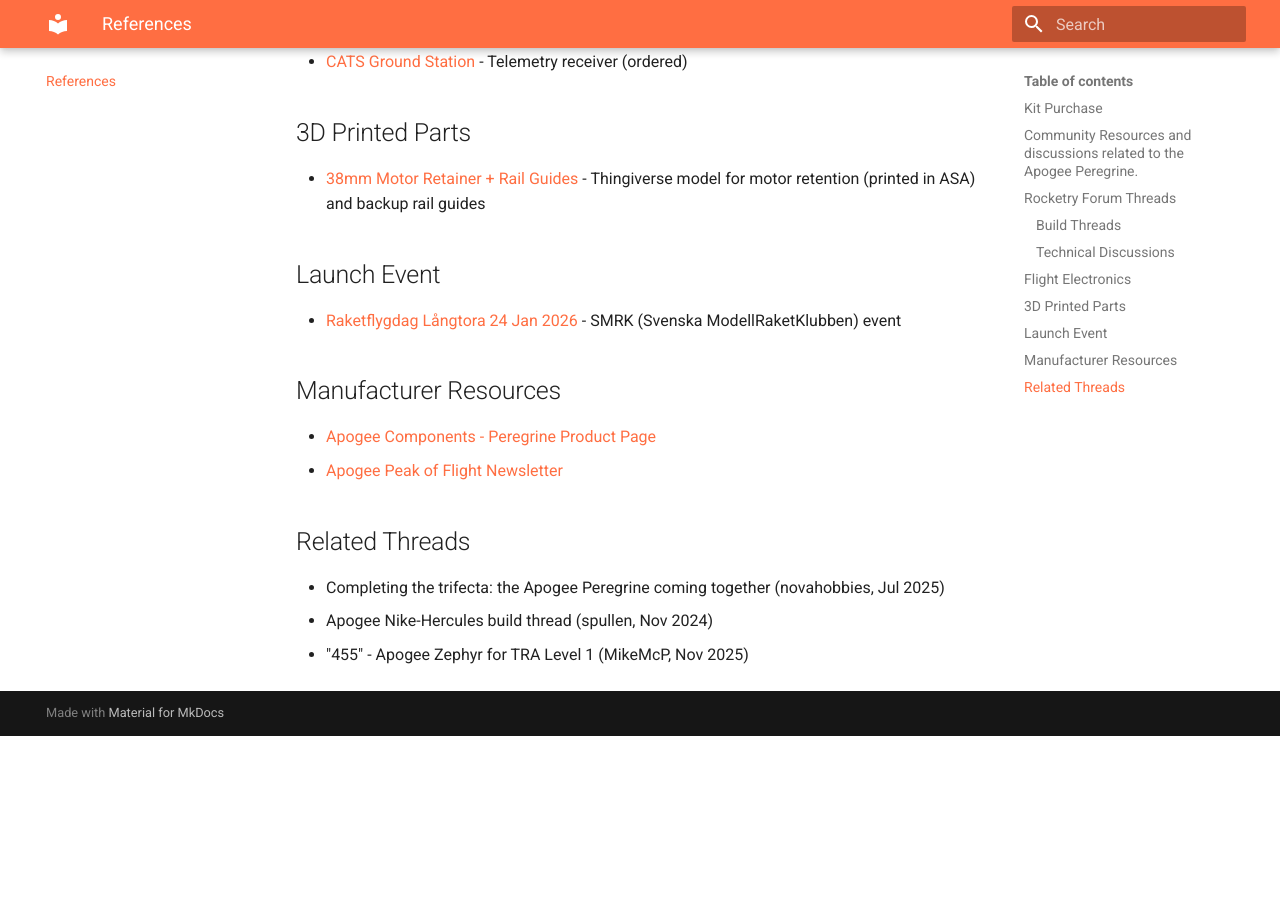
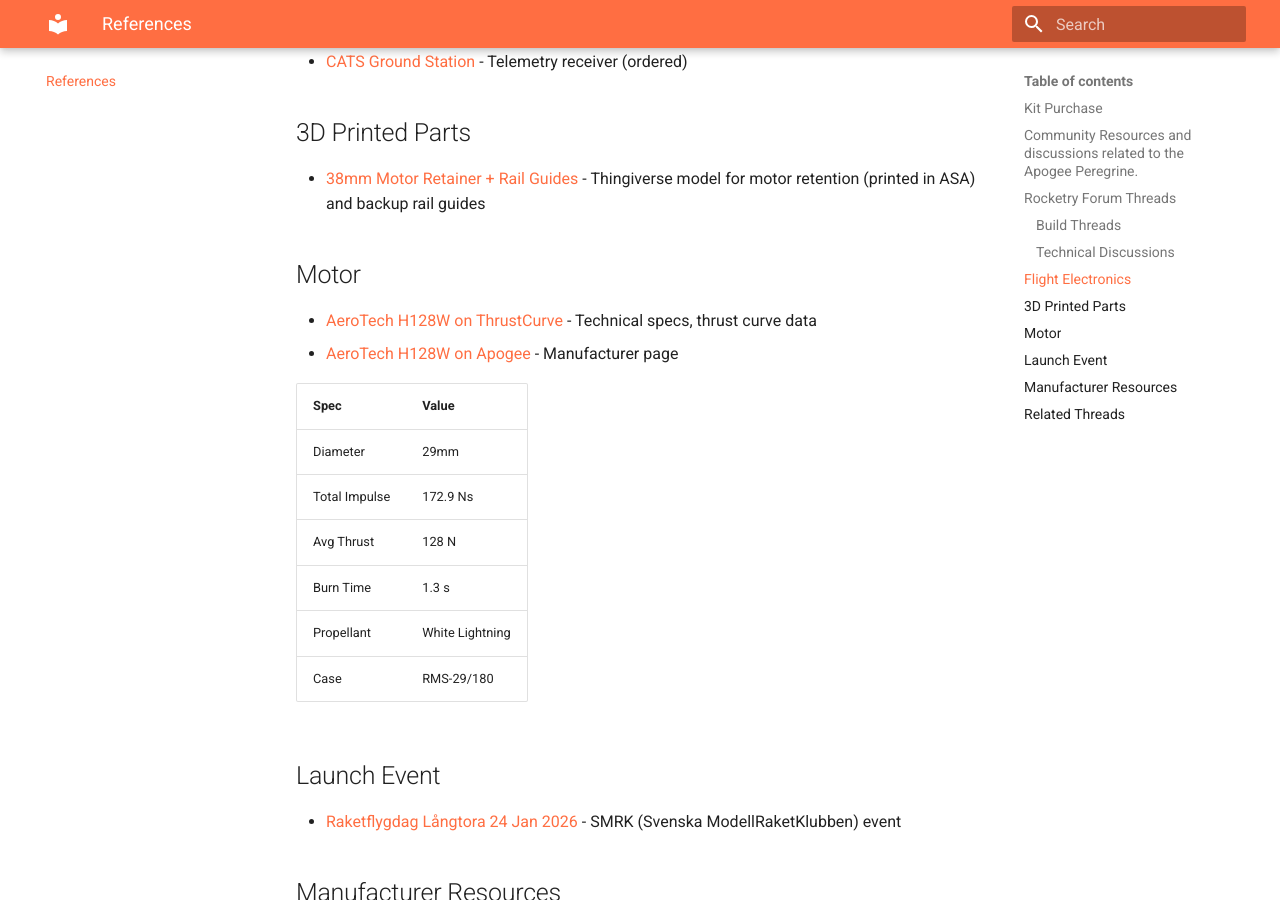
Before and after one commit to tonuonu/MyLevel1Peregrine, an MkDocs documentation site: the page built from docs/references.md, in a window 1280 px wide and 900 px high, scrolled down 1216 px. Built offline with MkDocs 1.6.1 and Material for MkDocs 9.7.7, drawn with Linux system fonts in a browser that asks for light colours; before the commit the page ends 1952 px from its top, so only the background shows below that.

Commit message:
Add AeroTech H128W motor links and specs (ThrustCurve, Apogee)

```diff
--- a/docs/references.md
+++ b/docs/references.md
@@ -36,6 +36,20 @@
 
 - [38mm Motor Retainer + Rail Guides](https://www.thingiverse.com/thing:6780161) - Thingiverse model for motor retention (printed in ASA) and backup rail guides
 
+## Motor
+
+- [AeroTech H128W on ThrustCurve](https://www.thrustcurve.org/motors/AeroTech/H128W/) - Technical specs, thrust curve data
+- [AeroTech H128W on Apogee](https://www.apogeerockets.com/Rocket_Motors/AeroTech_Motors/29mm_Propellant_Kits_HPR/29_180/Aerotech_Motor_H128W-M) - Manufacturer page
+
+| Spec | Value |
+|------|-------|
+| Diameter | 29mm |
+| Total Impulse | 172.9 Ns |
+| Avg Thrust | 128 N |
+| Burn Time | 1.3 s |
+| Propellant | White Lightning |
+| Case | RMS-29/180 |
+
 ## Launch Event
 
 - [Raketflygdag Långtora 24 Jan 2026](https://smrk.space/kalender/raketflygdag-langtora_20260124) - SMRK (Svenska ModellRaketKlubben) event
```
Also changed, not shown: .serena/memories/project_overview.md (+1 -1 lines), docs/decisions/motor-procurement.md (+1 -1 lines), docs/flight/log.md (+1 -1 lines), docs/index.md (+1 -0 lines).
